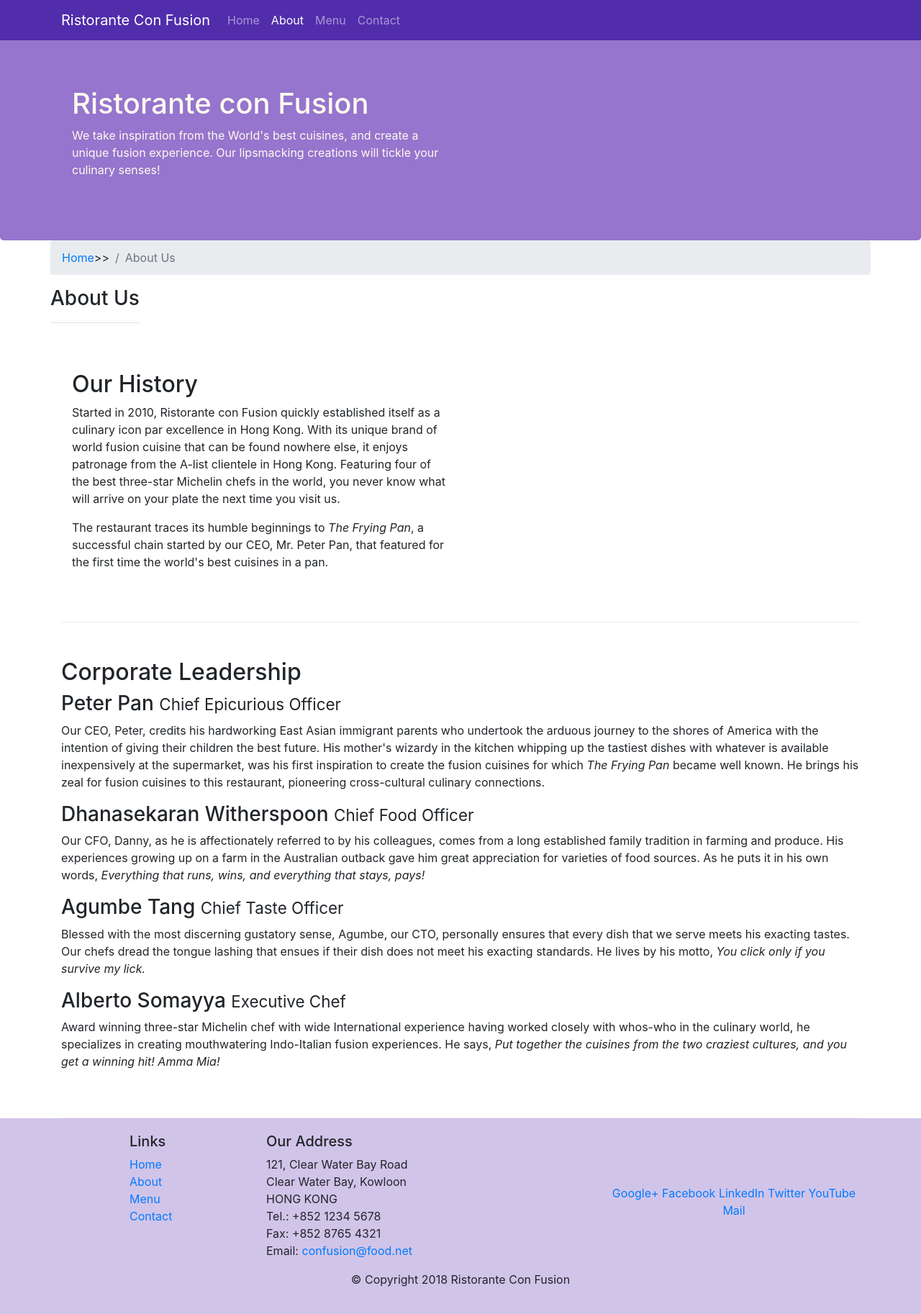
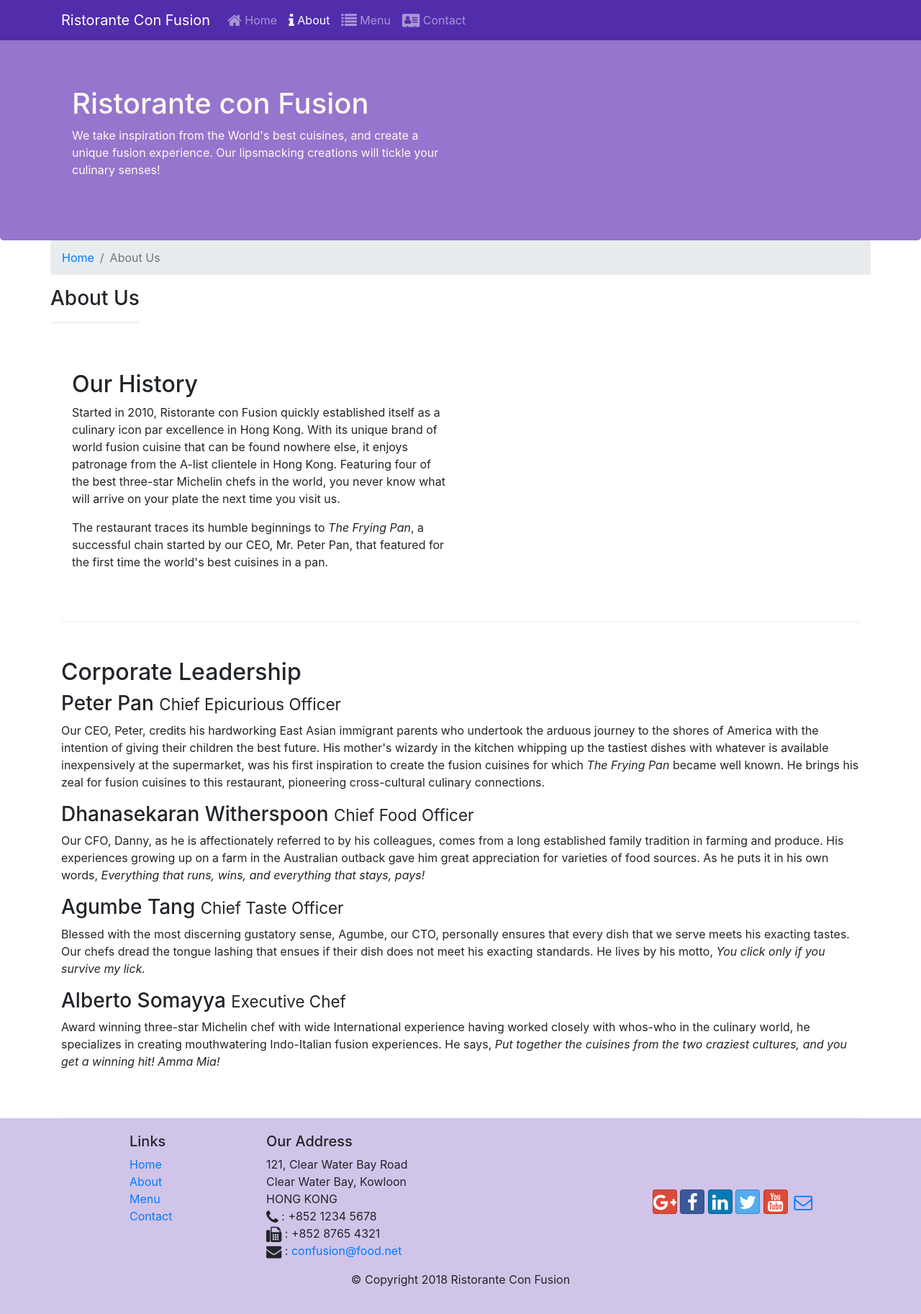
Before and after one commit to ankit-Kumar-4/conFusion, a website: page aboutus.html in a window 1280 px wide. Shown: the whole page at 72% size. Drawn offline with nearby package versions, Linux system fonts and the light colour scheme.

Commit message:
Icon Fonts

```diff
--- a/aboutus.html
+++ b/aboutus.html
@@ -9,6 +9,8 @@
 
      <!-- Bootstrap CSS -->
      <link rel="stylesheet" href="node_modules/bootstrap/dist/css/bootstrap.min.css">
+     <link rel="stylesheet" href="node_modules/font-awesome/css/font-awesome.min.css">
+     <link rel="stylesheet" href="node_modules/bootstrap-social/bootstrap-social.css">
      <link rel="stylesheet" href="css/styles.css">
     <title>Ristorante Con Fusion: About Us</title>
 
@@ -24,10 +26,10 @@
             <a class="navbar-brand" href="./index.html">Ristorante Con Fusion</a>
                 <div class="collapse navbar-collapse" id="Navbar">
                     <ul class="navbar-nav mr-auto">
-                        <li class="nav-item"><a class="nav-link" href="./index.html">Home</a></li>
-                        <li class="nav-item active"><a class="nav-link" href="#">About</a></li>
-                        <li class="nav-item"><a class="nav-link" href="#">Menu</a></li>
-                        <li class="nav-item"><a class="nav-link" href="#">Contact</a></li>
+                        <li class="nav-item"><a class="nav-link" href="./index.html"><span class="fa fa-home fa-lg"></span> Home</a></li>
+                        <li class="nav-item active"><a class="nav-link" href="#"><span class="fa fa-info fa-lg"></span> About</a></li>
+                        <li class="nav-item"><a class="nav-link" href="#"><span class="fa fa-list fa-lg"></span> Menu</a></li>
+                        <li class="nav-item"><a class="nav-link" href="#"><span class="fa fa-address-card fa-lg"></span> Contact</a></li>
                     </ul>
                 </div>
         </div>
@@ -49,7 +51,7 @@
     <div class="container">
         <div class="row">
             <ol class="col-12 breadcrumb">
-                <li class="breadcrumb-item"><a href="./index.html">Home</a>></a></li>></li>
+                <li class="breadcrumb-item"><a href="./index.html">Home</a></li>
                 <li class="breadcrumb-item active">About Us</li>
             </ol>
             <div>
@@ -103,19 +105,19 @@
 		              121, Clear Water Bay Road<br>
 		              Clear Water Bay, Kowloon<br>
 		              HONG KONG<br>
-		              Tel.: +852 1234 5678<br>
-		              Fax: +852 8765 4321<br>
-		              Email: <a href="mailto:confusion@food.net">confusion@food.net</a>
+		              <i class="fa fa-phone fa-lg"></i> : +852 1234 5678<br>
+		              <i class="fa fa-fax fa-lg"></i> : +852 8765 4321<br>
+		              <i class="fa fa-envelope fa-lg"></i> : <a href="mailto:confusion@food.net">confusion@food.net</a>
 		           </address>
                 </div>
                 <div class="col-12 col-sm-4 align-self-center">
                     <div class="text-center">
-                        <a href="http://google.com/+">Google+</a>
-                        <a href="http://www.facebook.com/profile.php?id=">Facebook</a>
-                        <a href="http://www.linkedin.com/in/">LinkedIn</a>
-                        <a href="http://twitter.com/">Twitter</a>
-                        <a href="http://youtube.com/">YouTube</a>
-                        <a href="mailto:">Mail</a>
+                        <a class="btn btn-social-icon btn-google" href="http://google.com/+"><i class="fa fa-google-plus fa-lg"></i></a>
+                        <a class="btn btn-social-icon btn-facebook" href="http://www.facebook.com/profile.php?id="><i class="fa fa-facebook fa-lg"></i> </a>
+                        <a class="btn btn-social-icon btn-linkedin" href="http://www.linkedin.com/in/"> <i class="fa fa-linkedin fa-lg"></i> </a>
+                        <a class="btn btn-social-icon btn-twitter" href="http://twitter.com/"> <i class="fa fa-twitter fa-lg"></i> </a>
+                        <a class="btn btn-social-icon btn-google" href="http://youtube.com/"> <i class="fa fa-youtube fa-lg"></i> </a>
+                        <a class="btn btn-social-icon" href="mailto:"> <i class="fa fa-envelope-o fa-lg"></i> </a>
                     </div>
                 </div>
            </div>
--- a/package.json
+++ b/package.json
@@ -15,6 +15,8 @@
   },
   "dependencies": {
     "bootstrap": "^4.0.0",
+    "bootstrap-social": "^5.1.1",
+    "font-awesome": "^4.7.0",
     "jquery": "^3.3.1",
     "popper.js": "^1.12.9"
   }
```
Also changed, not shown: index.html (+15 -13 lines), 1 other file.
